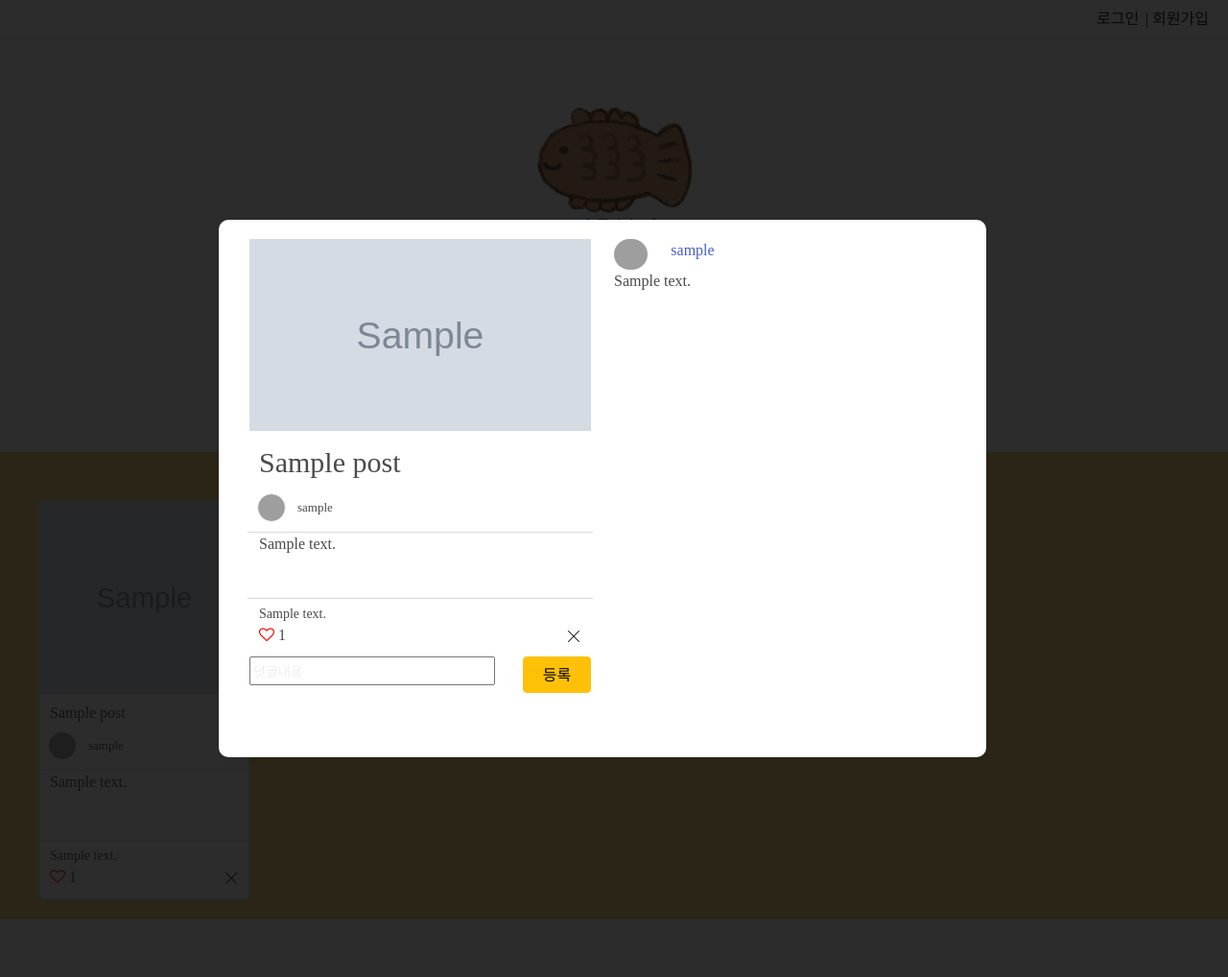
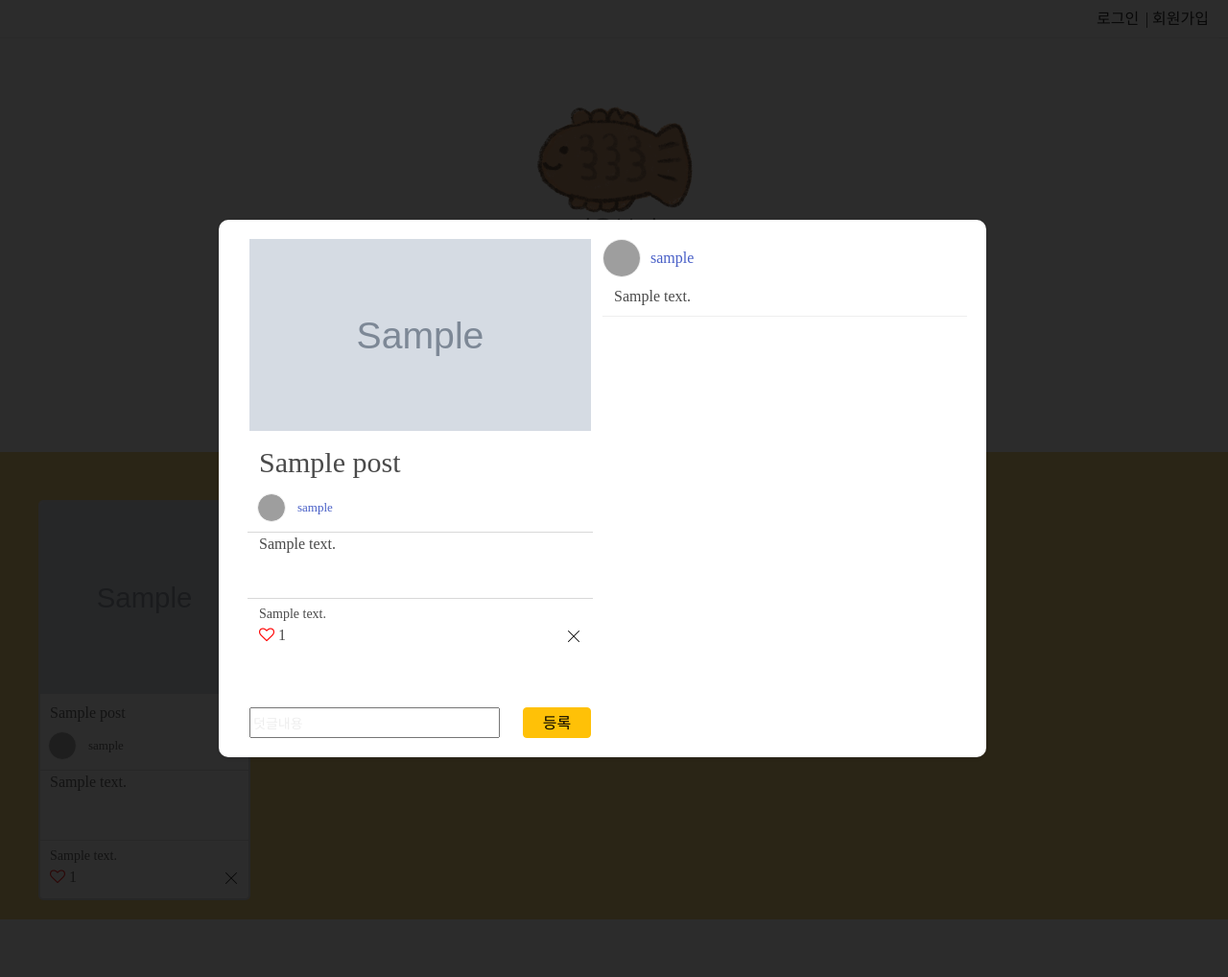
Before and after one commit to aaanjini/hanghae99_007, a Flask app: template templates/user.html in a window 1280 px wide, after a click that opens the changed part. Shown: the whole page at 96% size. Run offline with Flask 2, Linux system fonts and the light colour scheme; the template is opened without the code that fills it: most values are stand-ins (such as "Sample title", 1, 10 or a date in 2020); grey boxes marked "Sample" are stand-in pictures; some libraries are stand-ins or nearby versions; some web fonts are replaced; grey boxes are pictures that could not be loaded.

Commit message:
모달수정

```diff
--- a/static/common.css
+++ b/static/common.css
@@ -114,9 +114,19 @@ input::placeholder {
     margin-bottom: 20px;
 }
 
+.p0{
+    padding: 0;
+}
 /*layout---------------*/
 .orange_back {
     min-height: 250px;
+}
+
+/*button---------------*/
+
+.btn-warning{
+    width: 100%;
+    padding: 3px 12px 3px 12px;
 }
 
 /*card-----------------*/
@@ -159,3 +169,29 @@ input::placeholder {
     width: 100%;
     height: 100%;
 }
+
+.modal_card {
+    position: relative;
+}
+
+.modal_submit {
+    position: absolute;
+    width: 100%;
+    bottom: 0;
+}
+
+.modal_comment {
+    border-bottom: 1px solid #eee;
+    margin-bottom: 10px;
+}
+.modal_comment:last-child {
+    border-bottom: none;
+}
+.comment_profile {
+    width: 40px;
+    height: 40px;
+    padding: 0;
+    margin-right: 10px;
+    border: 1px solid #eee;
+    border-radius: 50%;
+}
--- a/static/main.css
+++ b/static/main.css
@@ -140,11 +140,3 @@
     border-radius: 50px;
     padding: 0;
 }
-
-.btn-warning{
-    width: 100%;
-    padding: 3px 12px 3px 12px;
-}
-.p0{
-    padding: 0;
-}
--- a/templates/user.html
+++ b/templates/user.html
@@ -341,7 +341,7 @@
                 <div class="modal" id="modal_{{ post._id }}">
                     <div class="modal-background" onclick='$("#modal_{{ post._id }}").removeClass("is-active")'></div>
                     <div class="row modal_body">
-                        <div class="col-6">
+                    <div class="col-6 modal_card">
                         <div>
                             <img class="card_image" src="{{ post.img_url }}">
                         </div>
@@ -353,7 +353,8 @@
                                 <div class="card_profile_img">
                                     <img src="/static/{{ post.profile }}" class="comment_img">
                                 </div>
-                                    <div class="col font_13" style="line-height: 30px;">{{ post.nickname }}</div>
+                                <div class="col font_13" style="line-height: 30px;"><a
+                                        href="/user/{{ post.id }}">{{ post.nickname }}</a></div>
                                 {% if post.like_count > 1 %}
                                     <div class="col" style="text-align: right">
                                         <img src="/static/image/fire.png" width="15px"
@@ -383,15 +384,14 @@
                                 </Div>
                                 <div class="col" style="text-align: right">
                                     {% if user_info.id == post.id %}
-                                            <img type="button" onclick="del('{{ post._id }}')"
-                                                 src="/static/image/x.svg">
+                                        <img type="button" onclick="del('{{ post._id }}')" src="/static/image/x.svg">
                                     {% endif %}
                                 </div>
                             </div>
                         </div>
-                            <div class="row">
+                        <div class="row modal_submit">
                             <div class="col-9">
-                                    <input type="text" class="comment_{{ post._id }}" placeholder="덧글내용">
+                                <input type="text" class="comment_{{ post._id }}" style="width: 100%; height: 100%;" placeholder="덧글내용">
                             </div>
                             <div class="col-3 text-end">
                                 <button type="button" class="btn btn-warning"
@@ -405,17 +405,18 @@
                         <div class="row">
                             {% for comment in comments %}
                                 {% if post._id == comment.post_id %}
+                                    <div class="modal_comment">
                                         <div class="row">
-                                            <div class="col-2">
+                                            <div class="col-2 comment_profile">
                                                 <img src="/static/{{ comment.profile }}" class="comment_img">
                                             </div>
-                                            <div class="col-10 text-left p0">
-                                                <label><a
-                                                        href="/user/{{ comment.id }}">{{ comment.nickname }}</a></label>
+                                            <div class="col-10 text-left p0" style="line-height: 40px;">
+                                                <label><a href="/user/{{ comment.id }}">{{ comment.nickname }}</a></label>
                                             </div>
                                         </div>
                                         <div class="row">
                                             <label>{{ comment.comment }}</label>
+                                        </div>
                                     </div>
                                     <br>
                                 {% endif %}
```
Also changed, not shown: templates/index.html (+7 -6 lines). Lines whose indentation alone changed are shown as unchanged.
